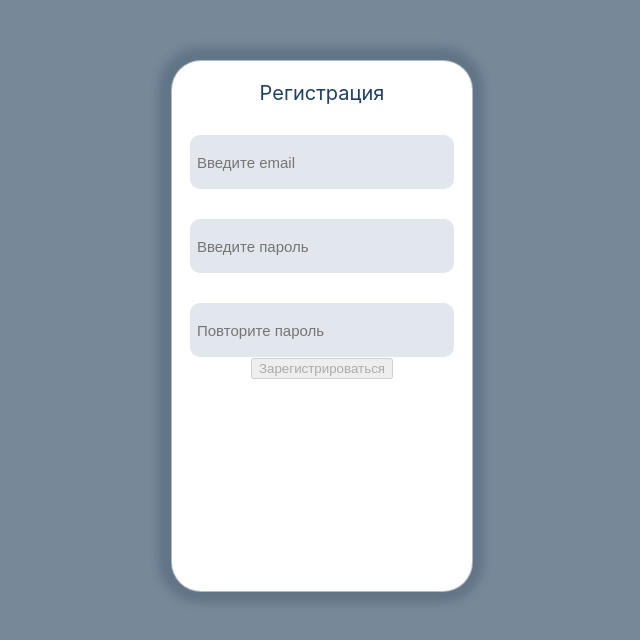
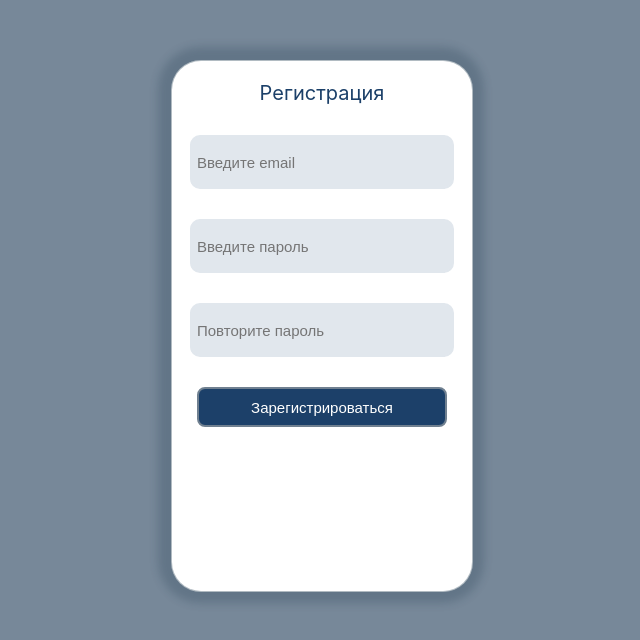
Before and after one commit to EvgeniyaKaz/registrationPage, a React (Create React App) app in the folder registration-page/: page / in a window 1280 px wide. Shown: the top 640 px of the page, without its empty margins (318-958 px from the left). Built offline with nearby package versions, Linux system fonts and the light colour scheme.

Commit message:
add project React Hook Form and Yup

```diff
--- a/registration-page/package.json
+++ b/registration-page/package.json
@@ -3,10 +3,13 @@
   "version": "0.1.0",
   "private": true,
   "dependencies": {
+    "@hookform/resolvers": "^3.10.0",
     "cra-template": "1.2.0",
     "react": "^19.0.0",
     "react-dom": "^19.0.0",
-    "react-scripts": "5.0.1"
+    "react-hook-form": "^7.54.2",
+    "react-scripts": "5.0.1",
+    "yup": "^1.6.1"
   },
   "scripts": {
     "start": "react-scripts start",
--- a/registration-page/src/App.js
+++ b/registration-page/src/App.js
@@ -1,5 +1,7 @@
+import * as yup from "yup";
+import { useForm } from "react-hook-form";
+import { yupResolver } from "@hookform/resolvers/yup";
 import styles from "./App.module.css";
-import { useState, useRef } from "react";
 
 const initialState = {
 	email: "",
@@ -7,155 +9,120 @@ const initialState = {
 	repeatPassword: "",
 };
 
-const useStore = () => {
-  const [state, setState] = useState(initialState);
-
-  return {
-    getState: () => state,
-    updateState: (fieldName, newValue) => {
-      setState({ ...state, [fieldName]: newValue });
-    },
-  };
-};
+const scheme = yup.object().shape({
+	email: yup
+		.string()
+		.matches(
+			/^[\w_.@]*$/,
+			"Неверный email. Допустимые символы: английские буквы, цифры, точка и нижнее подчеркивание."
+		)
+		.max(
+			20,
+			"Неверный email. Длина email должна быть не больше 20 символов."
+		)
+		.min(
+			2,
+			"Неверный email. Длина email должна быть не меньше 2 символов."
+		),
+	password: yup
+		.string()
+		.matches(
+			/^[\w]*$/,
+			"Неверный пароль. Допустимые символы: цифры и английские буквы."
+		)
+		.max(
+			20,
+			"Неверный пароль. Длина пароля должна быть не больше 20 символов."
+		)
+		.min(
+			5,
+			"Неверный пароль. Длина пароля должна быть не менее 5 символов."
+		),
+	repeatPassword: yup
+		.string()
+		.matches(
+			/^[\w]*$/,
+			"Неверный пароль. Допустимые символы: цифры и английские буквы."
+		)
+		.oneOf([yup.ref("password")], "Пароли не совпадают")
+		.max(
+			20,
+			"Неверный пароль. Длина пароля должна быть не больше 20 символов."
+		)
+		.min(
+			5,
+			"Неверный пароль. Длина пароля должна быть не менее 5 символов."
+		),
+});
 
 function App() {
-  const { getState, updateState } = useStore();
-  const [emailError, setEmailError] = useState(null);
-  const [passwordError, setPasswordError] = useState(null);
+	const {
+		register,
+		handleSubmit,
+		formState: { errors },
+	} = useForm({
+		defaultValues: initialState,
+		resolver: yupResolver(scheme),
+	});
 
-  const submitButtonRef = useRef(null);
+	const emailError = errors.email?.message;
+	const passwordError = errors.password?.message;
+	const repeatPassword = errors.repeatPassword?.message;
 
-  const sendData = (event) => {
-    event.preventDefault();
-    console.log(getState());
-  };
-
-  console.log(getState());
-
-  const { email, password, repeatPassword } = getState();
-
-  const onChangeEmail = ({ target }) => {
-    updateState(target.name, target.value);
-    if (!/^[\w_.@]*$/.test(target.value)) {
-      setEmailError(
-        "Неверный email. Допустимые символы: английские буквы, цифры, точка и нижнее подчеркивание."
-      );
-    } else if (target.value.length > 20) {
-      setEmailError(
-        "Неверный email. Длина email должна быть не больше 20 символов."
-      );
-    } else {
-      setEmailError(null);
-    }
-  };
-
-  const onBlurEmail = ({ target }) => {
-    if (target.value.length < 2) {
-      setEmailError(
-        "Неверный email. Длина email должна быть не меньше 2 символов."
-      );
-    } else {
-      setEmailError(null);
-    }
-  };
-
-  const onChangePassword = ({ target }) => {
-    updateState(target.name, target.value);
-    if (!/^[\w]*$/.test(target.value)) {
-      setPasswordError(
-        "Неверный пароль. Допустимые символы: цифры и английские буквы."
-      );
-    } else if (target.value.length > 20) {
-      setPasswordError(
-        "Неверный пароль. Длина пароля должна быть не больше 20 символов."
-      );
-    } else {
-      setPasswordError(null);
-    }
-  };
-
-  const onBlurPassword = ({ target }) => {
-    if (target.value.length < 5) {
-      setPasswordError(
-        "Неверный пароль. Длина пароля должна быть не менее 5 символов."
-      );
-    } else {
-      setPasswordError(null);
-    }
-  };
-
-  const onBlurRepeatPassword = ({ target }) => {
-    if (target.value.length < 5) {
-      setPasswordError(
-        "Неверный пароль. Длина пароля должна быть не менее 5 символов."
-      );
-    } else if (repeatPassword !== password) {
-      setPasswordError("Пароли несовпадают.");
-    } else {
-      setPasswordError(null);
-    }
-  };
-
-  const blockButton = () => {
-    if (
-      emailError !== null ||
-      passwordError !== null ||
-      email === "" ||
-      password === "" ||
-      repeatPassword === "" ||
-      repeatPassword !== password
-    ) {
-      return true;
-    } else {
-      return false;
-    }
+	const sendData = (formData) => {
+		console.log(formData);
 	};
 
 	return (
 		<div className={styles.container}>
-      <form className={styles["container-form"]} onSubmit={sendData}>
-        <header className={styles["container-form-header"]}>Регистрация</header>
+			<form
+				className={styles["container-form"]}
+				onSubmit={handleSubmit(sendData)}
+			>
+				<header className={styles["container-form-header"]}>
+					Регистрация
+				</header>
 				<input
 					type="email"
 					name="email"
-          value={email}
 					placeholder="Введите email"
 					className={styles["container-form-input"]}
-          onChange={onChangeEmail}
-          onBlur={onBlurEmail}
+					{...register("email")}
 				/>
 				<br />
 				<input
 					type="password"
 					name="password"
-          value={password}
 					placeholder="Введите пароль"
 					className={styles["container-form-input"]}
-          onChange={onChangePassword}
-          onBlur={onBlurPassword}
+					{...register("password")}
 				/>
 				<br />
 				<input
 					type="password"
 					name="repeatPassword"
-          value={repeatPassword}
 					placeholder="Повторите пароль"
 					className={styles["container-form-input"]}
-          onChange={onChangePassword}
-          onBlur={onBlurRepeatPassword}
+					{...register("repeatPassword")}
 				/>
 				<br />
 				<button
-          ref={submitButtonRef}
 					type="submit"
-          className={styles["container-form-buttonn"]}
-          disabled={blockButton()}
+					className={
+						!!emailError || !!passwordError || !!repeatPassword
+							? styles["container-form-button-block"]
+							: styles["container-form-button"]
+					}
+					disabled={
+						!!emailError || !!passwordError || !!repeatPassword
+					}
 				>
 					Зарегистрироваться
 				</button>
 				<p className={styles["error-login"]}>
 					{emailError}
 					{passwordError}
+					{repeatPassword}
 				</p>
 			</form>
 		</div>
--- a/registration-page/src/App.module.css
+++ b/registration-page/src/App.module.css
@@ -45,6 +45,17 @@
   font-size: 15px;
 }
 
+.container-form-button-block {
+	height: 40px;
+	width: 250px;
+	border-radius: 8px;
+	border: 2px solid #708090;
+	margin-top: 30px;
+	background: grey;
+	color: white;
+	font-size: 15px;
+}
+
 .error-login{
   color: red;
   font-size: 12px;
```
Also changed, not shown: 2 other files (tests, documents, lock files or other folders). Lines whose indentation alone changed are shown as unchanged.
